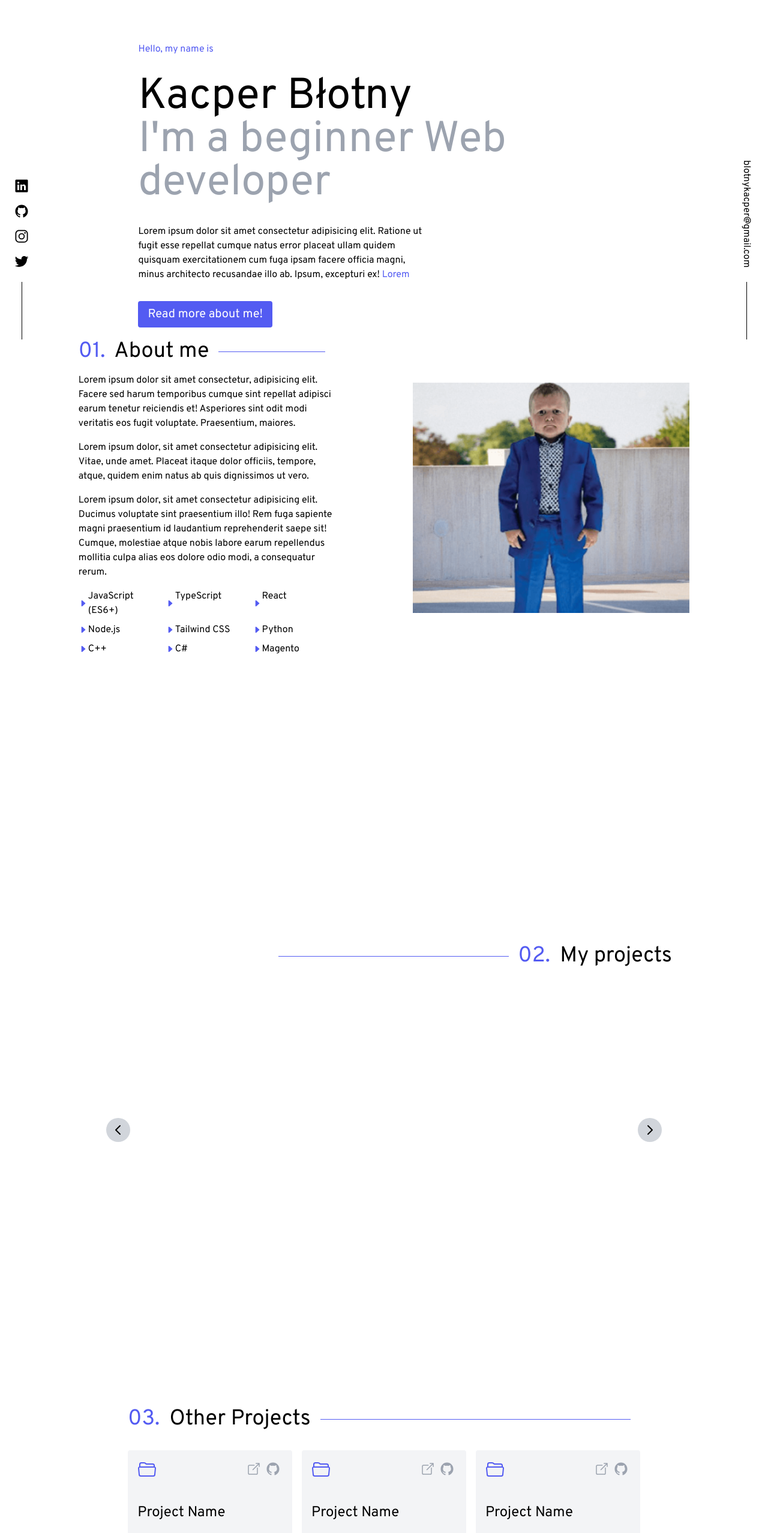
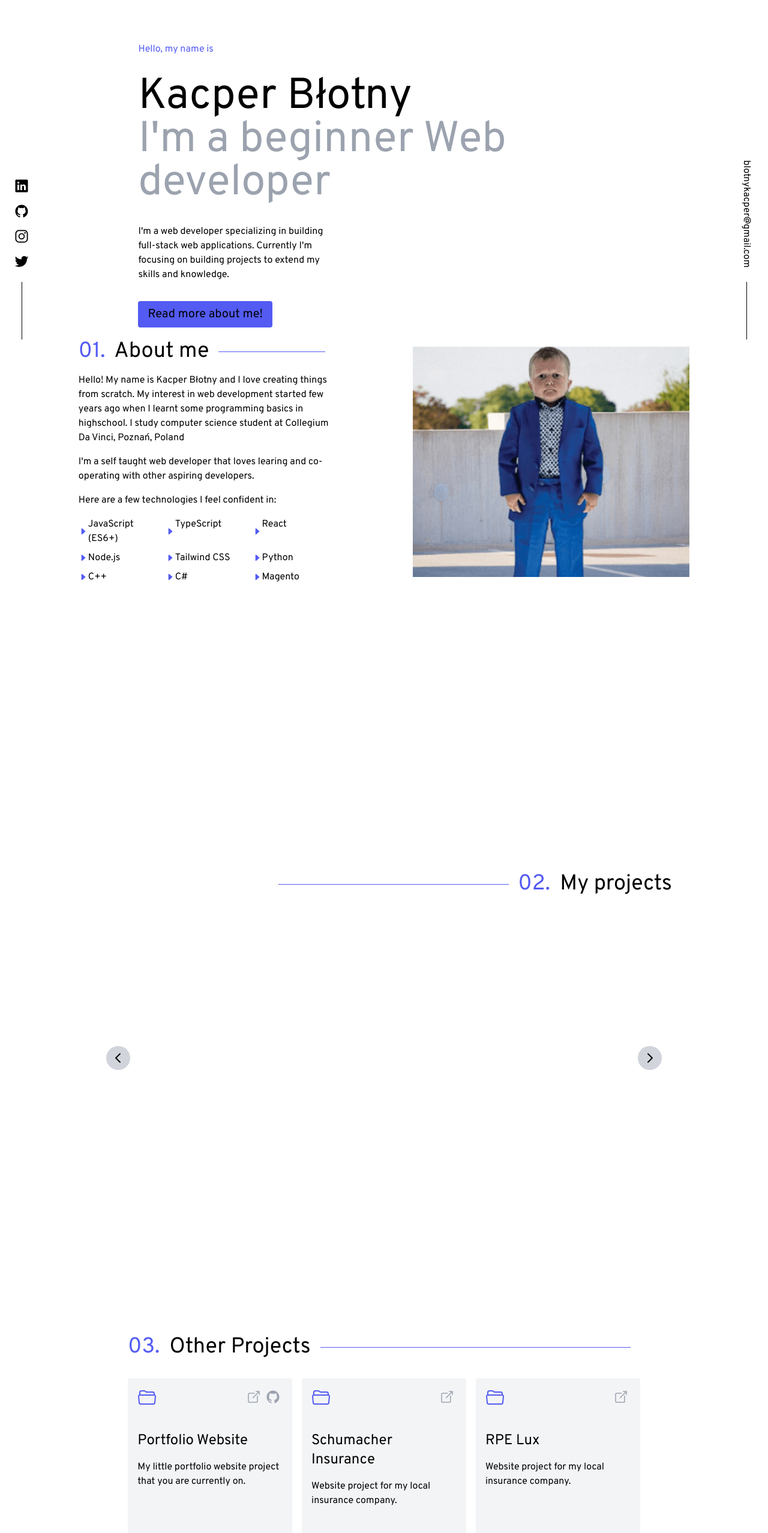
Before and after one commit to kacperblotny/react-simple-portfolio-website, a React (Vite) app: page / in a window 1280 px wide. Shown: the part 234-2790 px from the top of the page at 60% size. Built offline with nearby package versions, Linux system fonts and the light colour scheme.

Commit message:
234564235

```diff
--- a/src/components/Projects.jsx
+++ b/src/components/Projects.jsx
@@ -13,8 +13,8 @@ function Projects() {
           </div>
           <div>
             <ul className='grid grid-cols-1 gap-4 md:grid-cols-3'>
-              <li data-aos='zoom-in'>
-                <div className='rounded bg-lightElementBg duration-150 hover:-translate-y-1 dark:bg-darkElementBg'>
+              <li data-aos='zoom-in' className=''>
+                <div className='flex h-full flex-col rounded bg-lightElementBg duration-150 hover:-translate-y-1 dark:bg-darkElementBg'>
                   <div className='flex h-min justify-between p-4'>
                     <span className='text-primary'>
                       <ion-icon
@@ -23,33 +23,39 @@ function Projects() {
                       ></ion-icon>
                     </span>
                     <span className='flex flex-row items-center'>
-                      <span className='my-auto px-1 text-2xl text-gray-400 hover:text-primary'>
+                      <a
+                        href='https://kacperblotny.com/'
+                        target='_blank'
+                        className='my-auto px-1 text-2xl text-gray-400 hover:text-primary'
+                      >
                         <ion-icon name='open-outline'></ion-icon>
-                      </span>
-                      <span className='items-center px-1 text-2xl text-gray-400 hover:text-primary'>
+                      </a>
+                      <a
+                        href='https://github.com/KacperBlotny/portfoliowebdev'
+                        target='_blank'
+                        className='items-center px-1 text-2xl text-gray-400 hover:text-primary'
+                      >
                         <ion-icon name='logo-github'></ion-icon>
-                      </span>
+                      </a>
                     </span>
                   </div>
                   <div className='h-max p-4'>
-                    <h3 className='pb-4 text-2xl'>Project Name</h3>
+                    <h3 className='pb-4 text-2xl'>Portfolio Website</h3>
 
                     <p className='pb-4'>
-                      Lorem ipsum dolor sit amet consectetur adipisicing elit.
-                      Ab nobis dolores omnis adipisci. Vero enim, dolore
-                      accusamus odit cum ipsum!
+                      My little portfolio website project that you are currently
+                      on.
                     </p>
                   </div>
                   <ul className='mt-auto flex p-4 text-sm text-gray-400'>
                     <li className='pr-2'>React</li>
                     <li className='pr-2'>Tailwind CSS</li>
-                    <li className='pr-2'>Firebase</li>
                   </ul>
                 </div>
               </li>
 
               <li data-aos='zoom-in'>
-                <div className='rounded bg-lightElementBg duration-150 hover:-translate-y-1 dark:bg-darkElementBg'>
+                <div className='flex h-full flex-col rounded bg-lightElementBg duration-150 hover:-translate-y-1 dark:bg-darkElementBg'>
                   <div className='flex h-min justify-between p-4'>
                     <span className='text-primary'>
                       <ion-icon
@@ -58,33 +64,31 @@ function Projects() {
                       ></ion-icon>
                     </span>
                     <span className='flex flex-row items-center'>
-                      <span className='my-auto px-1 text-2xl text-gray-400 hover:text-primary'>
+                      <a
+                        href='https://schumacher.pl/'
+                        target='_blank'
+                        className='my-auto px-1 text-2xl text-gray-400 hover:text-primary'
+                      >
                         <ion-icon name='open-outline'></ion-icon>
-                      </span>
-                      <span className='items-center px-1 text-2xl text-gray-400 hover:text-primary'>
-                        <ion-icon name='logo-github'></ion-icon>
-                      </span>
+                      </a>
                     </span>
                   </div>
                   <div className='h-max p-4'>
-                    <h3 className='pb-4 text-2xl'>Project Name</h3>
+                    <h3 className='pb-4 text-2xl'>Schumacher Insurance</h3>
 
                     <p className='pb-4'>
-                      Lorem ipsum dolor sit amet consectetur adipisicing elit.
-                      Ab nobis dolores omnis adipisci. Vero enim, dolore
-                      accusamus odit cum ipsum!
+                      Website project for my local insurance company.
                     </p>
                   </div>
                   <ul className='mt-auto flex p-4 text-sm text-gray-400'>
-                    <li className='pr-2'>React</li>
-                    <li className='pr-2'>Tailwind CSS</li>
-                    <li className='pr-2'>Firebase</li>
+                    <li className='pr-2'>HTML</li>
+                    <li className='pr-2'>SAAS</li>
                   </ul>
                 </div>
               </li>
 
               <li data-aos='zoom-in'>
-                <div className='rounded bg-lightElementBg duration-150 hover:-translate-y-1 dark:bg-darkElementBg'>
+                <div className='flex h-full flex-col rounded bg-lightElementBg duration-150 hover:-translate-y-1 dark:bg-darkElementBg'>
                   <div className='flex h-min justify-between p-4'>
                     <span className='text-primary'>
                       <ion-icon
@@ -93,33 +97,31 @@ function Projects() {
                       ></ion-icon>
                     </span>
                     <span className='flex flex-row items-center'>
-                      <span className='my-auto px-1 text-2xl text-gray-400 hover:text-primary'>
+                      <a
+                        href='https://rpelux.pl/'
+                        target='_blank'
+                        className='my-auto px-1 text-2xl text-gray-400 hover:text-primary'
+                      >
                         <ion-icon name='open-outline'></ion-icon>
-                      </span>
-                      <span className='items-center px-1 text-2xl text-gray-400 hover:text-primary'>
-                        <ion-icon name='logo-github'></ion-icon>
-                      </span>
+                      </a>
                     </span>
                   </div>
                   <div className='h-max p-4'>
-                    <h3 className='pb-4 text-2xl'>Project Name</h3>
+                    <h3 className='pb-4 text-2xl'>RPE Lux</h3>
 
                     <p className='pb-4'>
-                      Lorem ipsum dolor sit amet consectetur adipisicing elit.
-                      Ab nobis dolores omnis adipisci. Vero enim, dolore
-                      accusamus odit cum ipsum!
+                      Website project for my local insurance company.
                     </p>
                   </div>
                   <ul className='mt-auto flex p-4 text-sm text-gray-400'>
-                    <li className='pr-2'>React</li>
-                    <li className='pr-2'>Tailwind CSS</li>
-                    <li className='pr-2'>Firebase</li>
+                    <li className='pr-2'>HTML</li>
+                    <li className='pr-2'>SAAS</li>
                   </ul>
                 </div>
               </li>
 
-              <li data-aos='zoom-in'>
-                <div className='rounded bg-lightElementBg duration-150 hover:-translate-y-1 dark:bg-darkElementBg'>
+              <li data-aos='zoom-in' className=''>
+                <div className='flex h-full flex-col rounded bg-lightElementBg duration-150 hover:-translate-y-1 dark:bg-darkElementBg'>
                   <div className='flex h-min justify-between p-4'>
                     <span className='text-primary'>
                       <ion-icon
@@ -128,33 +130,35 @@ function Projects() {
                       ></ion-icon>
                     </span>
                     <span className='flex flex-row items-center'>
-                      <span className='my-auto px-1 text-2xl text-gray-400 hover:text-primary'>
-                        <ion-icon name='open-outline'></ion-icon>
-                      </span>
-                      <span className='items-center px-1 text-2xl text-gray-400 hover:text-primary'>
+                      <a
+                        href='https://github.com/KacperBlotny/BlackJack-AIproject'
+                        target='_blank'
+                        className='items-center px-1 text-2xl text-gray-400 hover:text-primary'
+                      >
                         <ion-icon name='logo-github'></ion-icon>
-                      </span>
+                      </a>
                     </span>
                   </div>
                   <div className='h-max p-4'>
-                    <h3 className='pb-4 text-2xl'>Project Name</h3>
+                    <h3 className='pb-4 text-2xl'>Blackjack AI</h3>
 
                     <p className='pb-4'>
-                      Lorem ipsum dolor sit amet consectetur adipisicing elit.
-                      Ab nobis dolores omnis adipisci. Vero enim, dolore
-                      accusamus odit cum ipsum!
+                      This is a school project. It's a blackjack game played by
+                      ai.
                     </p>
                   </div>
                   <ul className='mt-auto flex p-4 text-sm text-gray-400'>
-                    <li className='pr-2'>React</li>
-                    <li className='pr-2'>Tailwind CSS</li>
-                    <li className='pr-2'>Firebase</li>
+                    <li className='pr-2'>Python</li>
+                    <li className='pr-2'>numpy</li>
+                    <li className='pr-2'>tensorflow</li>
+                    <li className='pr-2'>keras</li>
+                    <li className='pr-2'>matplotlib</li>
                   </ul>
                 </div>
               </li>
 
-              <li data-aos='zoom-in'>
-                <div className='rounded bg-lightElementBg duration-150 hover:-translate-y-1 dark:bg-darkElementBg'>
+              <li data-aos='zoom-in' className=''>
+                <div className='flex h-full flex-col rounded bg-lightElementBg duration-150 hover:-translate-y-1 dark:bg-darkElementBg'>
                   <div className='flex h-min justify-between p-4'>
                     <span className='text-primary'>
                       <ion-icon
@@ -163,33 +167,32 @@ function Projects() {
                       ></ion-icon>
                     </span>
                     <span className='flex flex-row items-center'>
-                      <span className='my-auto px-1 text-2xl text-gray-400 hover:text-primary'>
-                        <ion-icon name='open-outline'></ion-icon>
-                      </span>
-                      <span className='items-center px-1 text-2xl text-gray-400 hover:text-primary'>
+                      <a
+                        href='https://github.com/KacperBlotny/restaurant_manager_project_cdv'
+                        target='_blank'
+                        className='items-center px-1 text-2xl text-gray-400 hover:text-primary'
+                      >
                         <ion-icon name='logo-github'></ion-icon>
-                      </span>
+                      </a>
                     </span>
                   </div>
                   <div className='h-max p-4'>
-                    <h3 className='pb-4 text-2xl'>Project Name</h3>
+                    <h3 className='pb-4 text-2xl'>Restaurant manager</h3>
 
                     <p className='pb-4'>
-                      Lorem ipsum dolor sit amet consectetur adipisicing elit.
-                      Ab nobis dolores omnis adipisci. Vero enim, dolore
-                      accusamus odit cum ipsum!
+                      This is a school project. It's a simple C++ console
+                      application to manage restaurant orders, history and
+                      receipts.
                     </p>
                   </div>
                   <ul className='mt-auto flex p-4 text-sm text-gray-400'>
-                    <li className='pr-2'>React</li>
-                    <li className='pr-2'>Tailwind CSS</li>
-                    <li className='pr-2'>Firebase</li>
+                    <li className='pr-2'>C++</li>
                   </ul>
                 </div>
               </li>
 
-              <li data-aos='zoom-in'>
-                <div className='rounded bg-lightElementBg duration-150 hover:-translate-y-1 dark:bg-darkElementBg'>
+              <li data-aos='zoom-in' className=''>
+                <div className='flex h-full flex-col rounded bg-lightElementBg duration-150 hover:-translate-y-1 dark:bg-darkElementBg'>
                   <div className='flex h-min justify-between p-4'>
                     <span className='text-primary'>
                       <ion-icon
@@ -198,27 +201,22 @@ function Projects() {
                       ></ion-icon>
                     </span>
                     <span className='flex flex-row items-center'>
-                      <span className='my-auto px-1 text-2xl text-gray-400 hover:text-primary'>
-                        <ion-icon name='open-outline'></ion-icon>
-                      </span>
-                      <span className='items-center px-1 text-2xl text-gray-400 hover:text-primary'>
+                      <a
+                        href='https://github.com/KacperBlotny'
+                        target='_blank'
+                        className='items-center px-1 text-2xl text-gray-400 hover:text-primary'
+                      >
                         <ion-icon name='logo-github'></ion-icon>
-                      </span>
+                      </a>
                     </span>
                   </div>
                   <div className='h-max p-4'>
-                    <h3 className='pb-4 text-2xl'>Project Name</h3>
+                    <h3 className='pb-4 text-2xl'>Library manager</h3>
 
-                    <p className='pb-4'>
-                      Lorem ipsum dolor sit amet consectetur adipisicing elit.
-                      Ab nobis dolores omnis adipisci. Vero enim, dolore
-                      accusamus odit cum ipsum!
-                    </p>
+                    <p className='pb-4'>Work in progress...</p>
                   </div>
                   <ul className='mt-auto flex p-4 text-sm text-gray-400'>
-                    <li className='pr-2'>React</li>
-                    <li className='pr-2'>Tailwind CSS</li>
-                    <li className='pr-2'>Firebase</li>
+                    <li className='pr-2'>C#</li>
                   </ul>
                 </div>
               </li>
--- a/src/components/Slider.jsx
+++ b/src/components/Slider.jsx
@@ -38,7 +38,7 @@ function Slider() {
             </a>
           </div>
           <div
-            class='hidden min-h-fit w-full duration-700 ease-in-out'
+            class='hidden w-full duration-700 ease-in-out'
             data-carousel-item
           >
             <a href='https://schumacher.pl/' target='_blank'>
--- a/src/components/about.jsx
+++ b/src/components/about.jsx
@@ -15,22 +15,17 @@ function about() {
         </div>
         <div className=''>
           <p className='py-4' data-aos='fade-right' data-aos-delay='200'>
-            Lorem ipsum dolor sit amet consectetur, adipisicing elit. Facere sed
-            harum temporibus cumque sint repellat adipisci earum tenetur
-            reiciendis et! Asperiores sint odit modi veritatis eos fugit
-            voluptate. Praesentium, maiores.
+            Hello! My name is Kacper Błotny and I love creating things from
+            scratch. My interest in web development started few years ago when I
+            learnt some programming basics in highschool. I study computer
+            science student at Collegium Da Vinci, Poznań, Poland
+          </p>
+          <p className='pb-4' data-aos='fade-right' data-aos-delay='250'>
+            I'm a self taught web developer that loves learing and co-operating
+            with other aspiring developers.
           </p>
           <p className='pb-4' data-aos='fade-right' data-aos-delay='300'>
-            Lorem ipsum dolor, sit amet consectetur adipisicing elit. Vitae,
-            unde amet. Placeat itaque dolor officiis, tempore, atque, quidem
-            enim natus ab quis dignissimos ut vero.
-          </p>
-          <p className='pb-4' data-aos='fade-right' data-aos-delay='400'>
-            Lorem ipsum dolor, sit amet consectetur adipisicing elit. Ducimus
-            voluptate sint praesentium illo! Rem fuga sapiente magni praesentium
-            id laudantium reprehenderit saepe sit! Cumque, molestiae atque nobis
-            labore earum repellendus mollitia culpa alias eos dolore odio modi,
-            a consequatur rerum.
+            Here are a few technologies I feel confident in:
           </p>
           <ul className='grid grid-cols-2 gap-2 md:grid-cols-3'>
             <li className='flex' data-aos='fade-right' data-aos-delay='150'>
--- a/src/components/landingpage.jsx
+++ b/src/components/landingpage.jsx
@@ -26,23 +26,19 @@ function landingpage() {
           >
             I'm a beginner Web developer
           </p>
-          <p className='md:w-3/5' data-aos='fade-right' data-aos-delay='700'>
-            Lorem ipsum dolor sit amet consectetur adipisicing elit. Ratione ut
-            fugit esse repellat cumque natus error placeat ullam quidem quisquam
-            exercitationem cum fuga ipsam facere officia magni, minus architecto
-            recusandae illo ab. Ipsum, excepturi ex!{' '}
-            <a href='#' className='text-primary hover:text-primary'>
-              Lorem
+          <p className='md:w-2/5' data-aos='fade-right' data-aos-delay='700'>
+            I'm a web developer specializing in building full-stack web
+            applications. Currently I'm focusing on building projects to extend
+            my skills and knowledge.
+          </p>
+          <span data-aos='fade-right' data-aos-delay='900'>
+            <a
+              href='#readMore'
+              className='mt-8 flex h-min w-fit rounded bg-primary px-4 py-2 text-xl transition duration-500 hover:scale-105 hover:bg-blue-600 dark:text-white'
+            >
+              Read more about me!
             </a>
-          </p>
-          <a
-            href='#readMore'
-            className='mt-8 flex h-min w-fit rounded bg-primary px-4 py-2 text-xl text-white duration-150 ease-in hover:scale-105 hover:text-white'
-            data-aos='fade-right'
-            data-aos-delay='900'
-          >
-            Read more about me!
-          </a>
+          </span>
         </div>
         <div id='readMore' className='mt-24'></div>
       </div>
--- a/src/components/navbar.jsx
+++ b/src/components/navbar.jsx
@@ -64,7 +64,7 @@ function navbar() {
   return (
     <div className='fixed z-50 w-screen'>
       <nav
-        className='bg-lightElementBg p-4 opacity-90 shadow-2xl dark:bg-darkElementBg'
+        className='bg-lightElementBg p-4 shadow-2xl dark:bg-darkElementBg md:opacity-90'
         data-aos='fade-in'
         data-aos-delay='200'
       >
@@ -139,7 +139,7 @@ function navbar() {
                   class='flex w-full items-center justify-between rounded bg-lightElementBg py-2 pl-3 pr-4 font-medium text-gray-700  hover:text-primary focus:text-primary dark:border-gray-700 dark:bg-darkElementBg dark:text-gray-400 dark:hover:bg-gray-700 dark:focus:text-white md:w-auto md:border-0 md:p-0 md:hover:bg-transparent md:dark:hover:bg-transparent md:hover:dark:text-white'
                 >
                   <p data-aos='fade-down' data-aos-delay='500'>
-                    Dropdown{' '}
+                    Theme{' '}
                   </p>
                   <svg
                     class='ml-1 h-5 w-5'
--- a/src/index.css
+++ b/src/index.css
@@ -30,6 +30,7 @@ body {
   font-family: 'Overpass', sans-serif;
   overflow-x: hidden;
 }
+
 a {
   font-weight: 500;
   /* color: #646cff; */
```
Also changed, not shown: src/components/Touch.jsx (+97 -1 lines).
